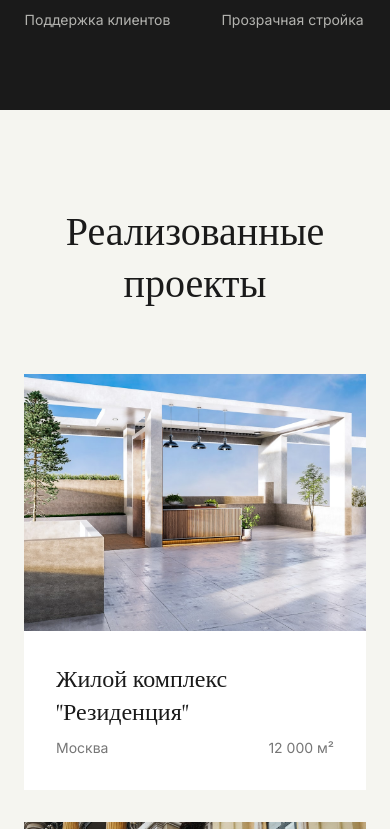
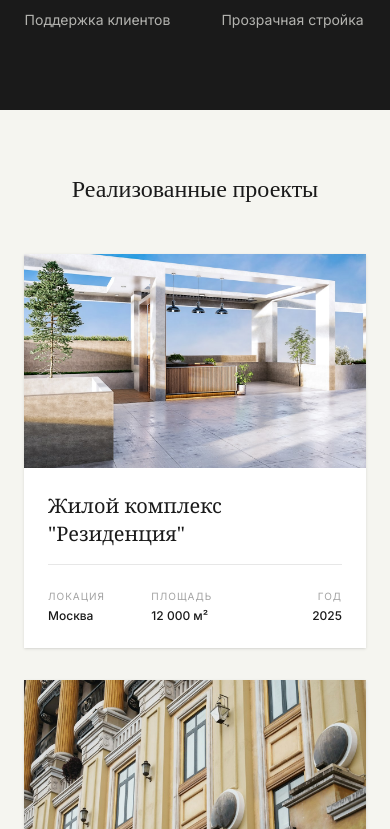
Before and after one commit to fedagelesh90029-design/Luxuryrealestatewebsite, a React (Vite) app: page / in a window 390 px wide. Shown: the part 1055-1884 px from the top of the page. Built offline with nearby package versions, Linux system fonts and the light colour scheme.

Commit message:
Fix mobile UI issues in Calculator and Home pages

```diff
--- a/src/app/pages/Home.tsx
+++ b/src/app/pages/Home.tsx
@@ -82,28 +82,38 @@ export function Home() {
       </section>
 
       {/* Featured Projects */}
-      <section className="py-24">
+      <section className="py-16 md:py-24">
         <div className="max-w-[1440px] mx-auto px-6 lg:px-12">
-          <h2 className="mb-16 text-center">Реализованные проекты</h2>
-          <div className="grid grid-cols-1 md:grid-cols-2 gap-8">
+          <h2 className="mb-12 md:mb-16 text-center text-2xl md:text-4xl">Реализованные проекты</h2>
+          <div className="grid grid-cols-1 md:grid-cols-2 gap-8 md:gap-12">
             {projects.map((project) => (
               <Link
                 key={project.id}
                 to="/portfolio"
-                className="group relative overflow-hidden bg-white"
+                className="group relative overflow-hidden bg-white shadow-sm hover:shadow-xl transition-all duration-500"
               >
-                <div className="aspect-[4/3] overflow-hidden">
+                <div className="aspect-[16/10] sm:aspect-[4/3] overflow-hidden">
                   <ImageWithFallback
                     src={project.image}
                     alt={project.title}
-                    className="w-full h-full object-cover transition-transform duration-500 group-hover:scale-105"
+                    className="w-full h-full object-cover transition-transform duration-700 group-hover:scale-110"
                   />
                 </div>
-                <div className="p-8">
-                  <h3 className="mb-2">{project.title}</h3>
-                  <div className="flex items-center justify-between text-sm text-[#1A1A1A]/60">
-                    <span>{project.location}</span>
-                    <span>{project.area}</span>
+                <div className="p-6 md:p-10">
+                  <h3 className="mb-4 text-xl md:text-2xl font-serif">{project.title}</h3>
+                  <div className="grid grid-cols-3 gap-4 border-t border-[#1A1A1A]/10 pt-6">
+                    <div>
+                      <p className="text-[10px] uppercase tracking-widest opacity-40 mb-1">Локация</p>
+                      <p className="text-xs md:text-sm font-medium">{project.location}</p>
+                    </div>
+                    <div>
+                      <p className="text-[10px] uppercase tracking-widest opacity-40 mb-1">Площадь</p>
+                      <p className="text-xs md:text-sm font-medium">{project.area}</p>
+                    </div>
+                    <div className="text-right">
+                      <p className="text-[10px] uppercase tracking-widest opacity-40 mb-1">Год</p>
+                      <p className="text-xs md:text-sm font-medium">{project.year}</p>
+                    </div>
                   </div>
                 </div>
               </Link>
```
Also changed, not shown: src/app/pages/Calculator.tsx (+39 -35 lines).
